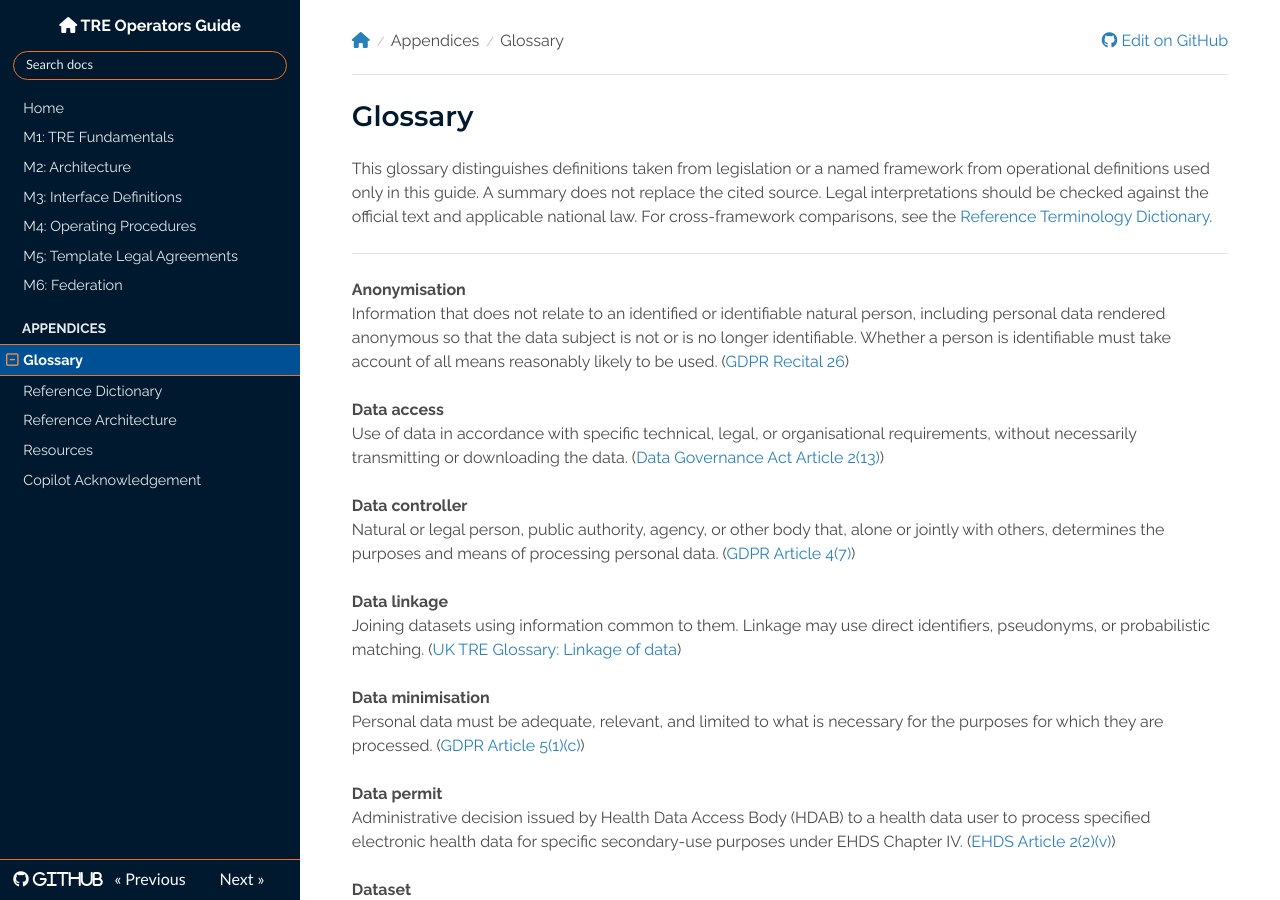
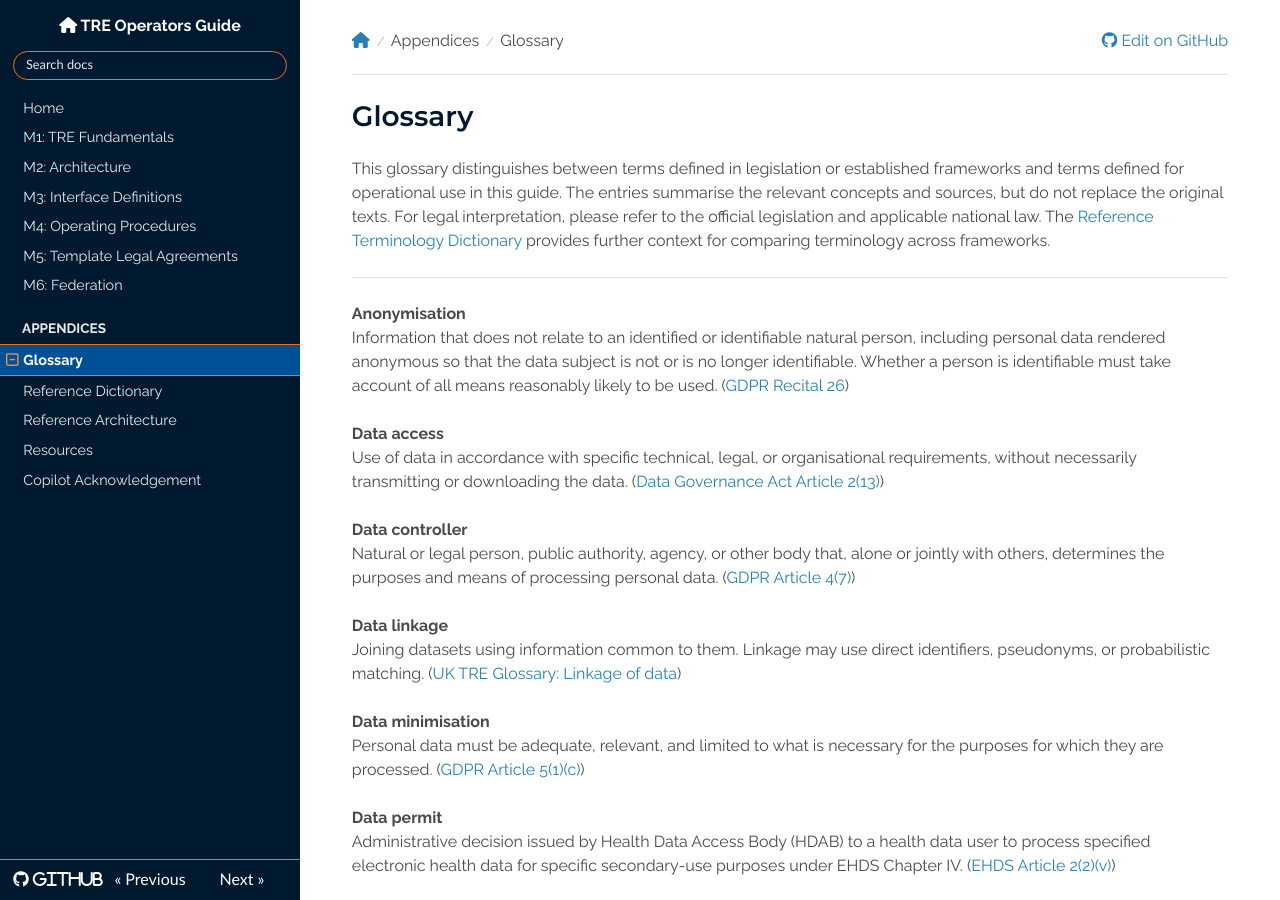
Before and after one commit to unioslo/tre-operators-docs, an MkDocs documentation site: the page built from docs/appendices/glossary.md, in a window 1280 px wide and 900 px high. Built offline with MkDocs 1.6.1, drawn with Linux system fonts in a browser that asks for light colours; nearby versions of some CDN libraries.

Commit message:
Refine glossary introduction

```diff
--- a/docs/appendices/glossary.md
+++ b/docs/appendices/glossary.md
@@ -1,7 +1,7 @@
 
 # Glossary
 
-This glossary distinguishes definitions taken from legislation or a named framework from operational definitions used only in this guide. A summary does not replace the cited source. Legal interpretations should be checked against the official text and applicable national law. For cross-framework comparisons, see the [Reference Terminology Dictionary](reference-terminology-dictionary.md).
+This glossary distinguishes between terms defined in legislation or established frameworks and terms defined for operational use in this guide. The entries summarise the relevant concepts and sources, but do not replace the original texts. For legal interpretation, please refer to the official legislation and applicable national law. The [Reference Terminology Dictionary](reference-terminology-dictionary.md) provides further context for comparing terminology across frameworks.
 
 ---
 
```
